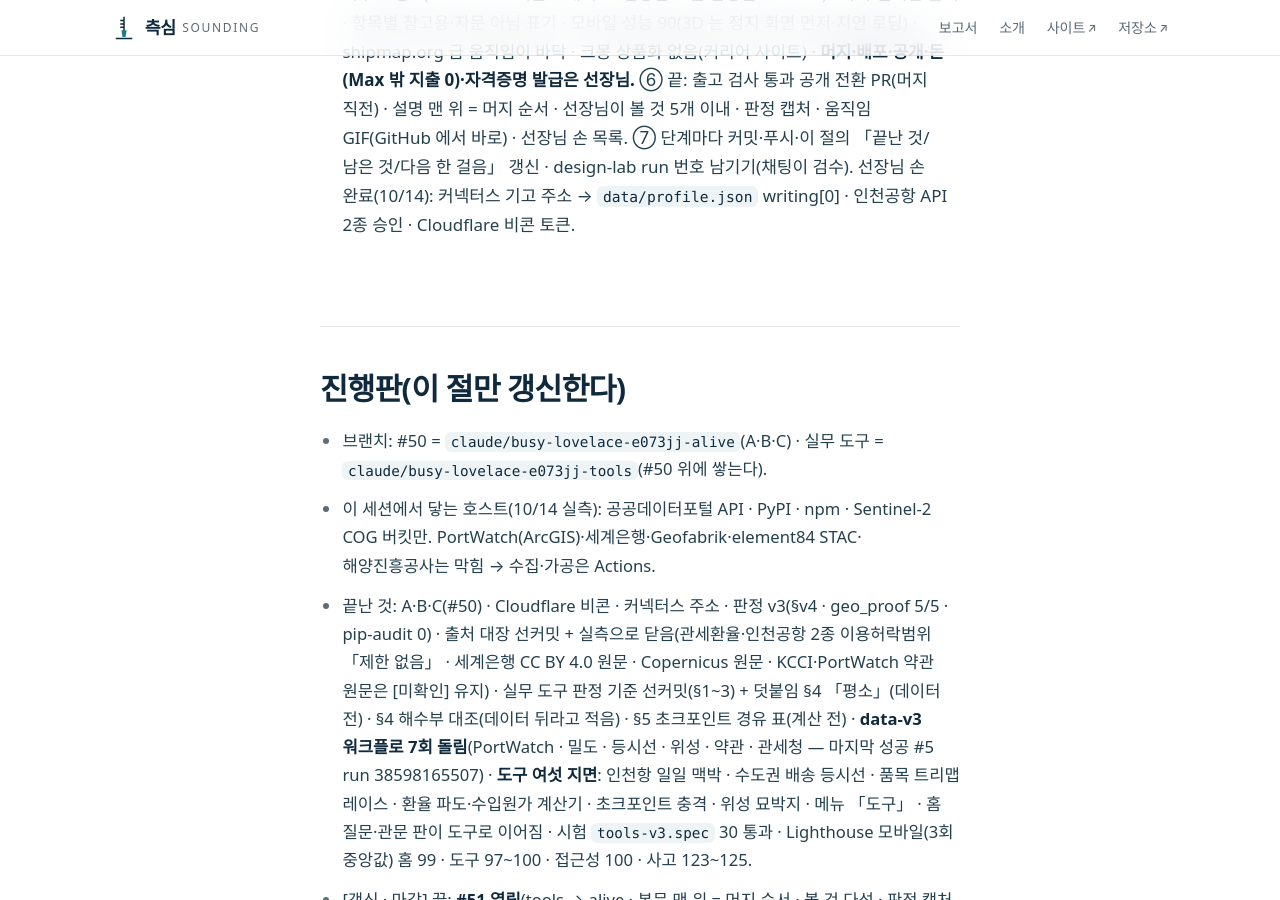
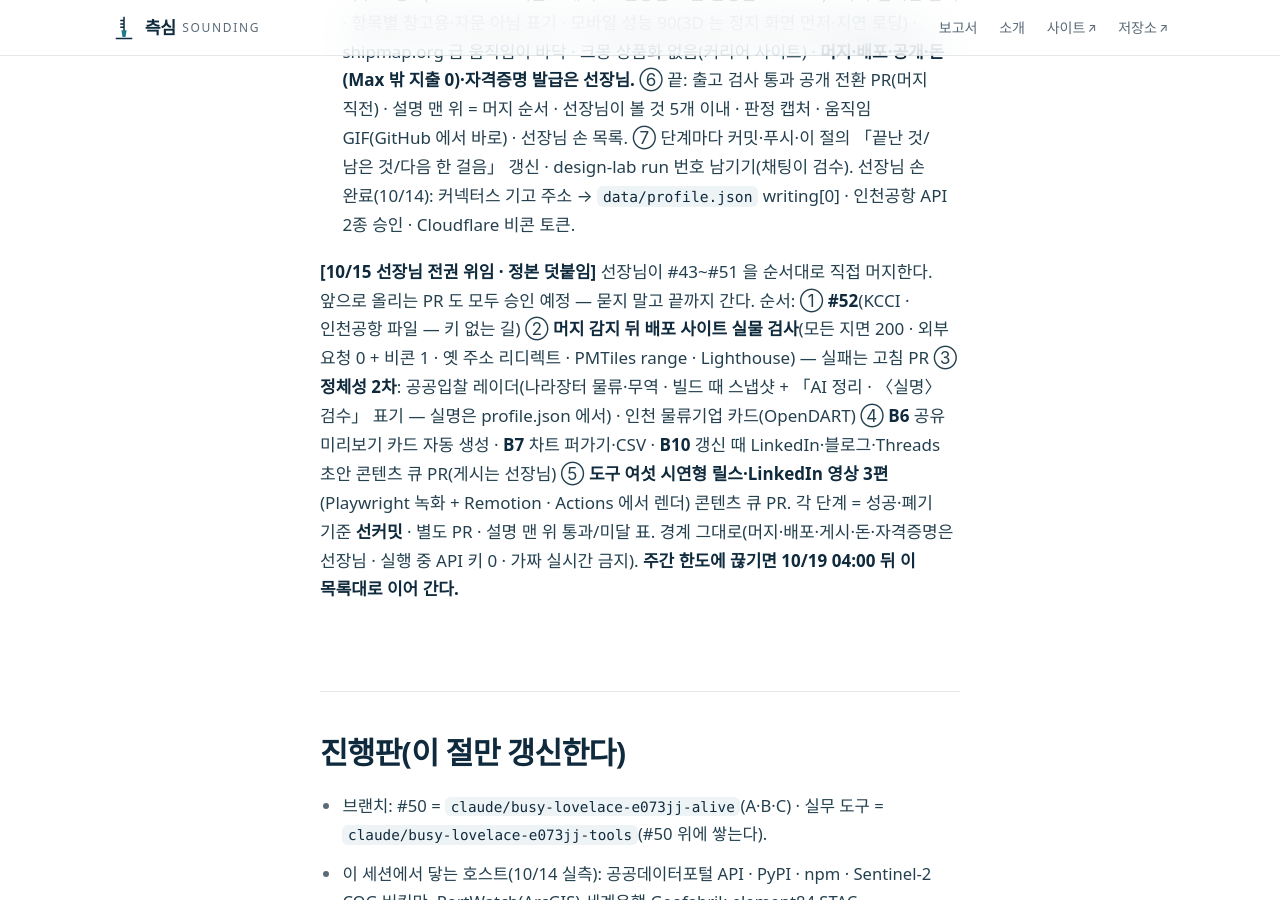
Before and after one commit to jisangj03-dev/incheon-port-analysis, a Jekyll site: the page built from docs/위임문_다음세션_20261012.md, in a window 1280 px wide and 900 px high, scrolled down 1048 px. Built offline with Jekyll 4.4.1, drawn with Linux system fonts in a browser that asks for light colours; some web fonts are replaced; our own code applies the rules of GitHub Pages for plain Markdown files.

Commit message:
위임문 현재 정본 덧붙임 — 10/15 선장님 전권 위임(①#52 ②배포 실물 검사 ③입찰 레이더·기업 카드 ④B6·B7·B10 ⑤시연 영상 3) · 끊기면 10/19 04:00 뒤
Co-Authored-By: Claude Opus 5.5 <noreply@anthropic.com>
Claude-Session: https://claude.ai/code/session_01L59oEoiMW7KHoJRFFkcN4Q

```diff
--- a/docs/위임문_다음세션_20261012.md
+++ b/docs/위임문_다음세션_20261012.md
@@ -14,6 +14,13 @@
 ⑥ 끝: 출고 검사 통과 공개 전환 PR(머지 직전) · 설명 맨 위 = 머지 순서 · 선장님이 볼 것 5개 이내 · 판정 캡처 · 움직임 GIF(GitHub 에서 바로) · 선장님 손 목록.
 ⑦ 단계마다 커밋·푸시·이 절의 「끝난 것/남은 것/다음 한 걸음」 갱신 · design-lab run 번호 남기기(채팅이 검수).
 선장님 손 완료(10/14): 커넥터스 기고 주소 → `data/profile.json` writing[0] · 인천공항 API 2종 승인 · Cloudflare 비콘 토큰.
+
+**[10/15 선장님 전권 위임 · 정본 덧붙임]** 선장님이 #43~#51 을 순서대로 직접 머지한다. 앞으로 올리는 PR 도 모두 승인 예정 — 묻지 말고 끝까지 간다. 순서:
+① **#52**(KCCI · 인천공항 파일 — 키 없는 길) ② **머지 감지 뒤 배포 사이트 실물 검사**(모든 지면 200 · 외부 요청 0 + 비콘 1 · 옛 주소 리디렉트 · PMTiles range · Lighthouse) — 실패는 고침 PR
+③ **정체성 2차**: 공공입찰 레이더(나라장터 물류·무역 · 빌드 때 스냅샷 + 「AI 정리 · 〈실명〉 검수」 표기 — 실명은 profile.json 에서) · 인천 물류기업 카드(OpenDART)
+④ **B6** 공유 미리보기 카드 자동 생성 · **B7** 차트 퍼가기·CSV · **B10** 갱신 때 LinkedIn·블로그·Threads 초안 콘텐츠 큐 PR(게시는 선장님)
+⑤ **도구 여섯 시연형 릴스·LinkedIn 영상 3편**(Playwright 녹화 + Remotion · Actions 에서 렌더) 콘텐츠 큐 PR.
+각 단계 = 성공·폐기 기준 **선커밋** · 별도 PR · 설명 맨 위 통과/미달 표. 경계 그대로(머지·배포·게시·돈·자격증명은 선장님 · 실행 중 API 키 0 · 가짜 실시간 금지). **주간 한도에 끊기면 10/19 04:00 뒤 이 목록대로 이어 간다.**
 
 ## 진행판(이 절만 갱신한다)
 - 브랜치: #50 = `claude/busy-lovelace-e073jj-alive`(A·B·C) · 실무 도구 = `claude/busy-lovelace-e073jj-tools`(#50 위에 쌓는다).
```
